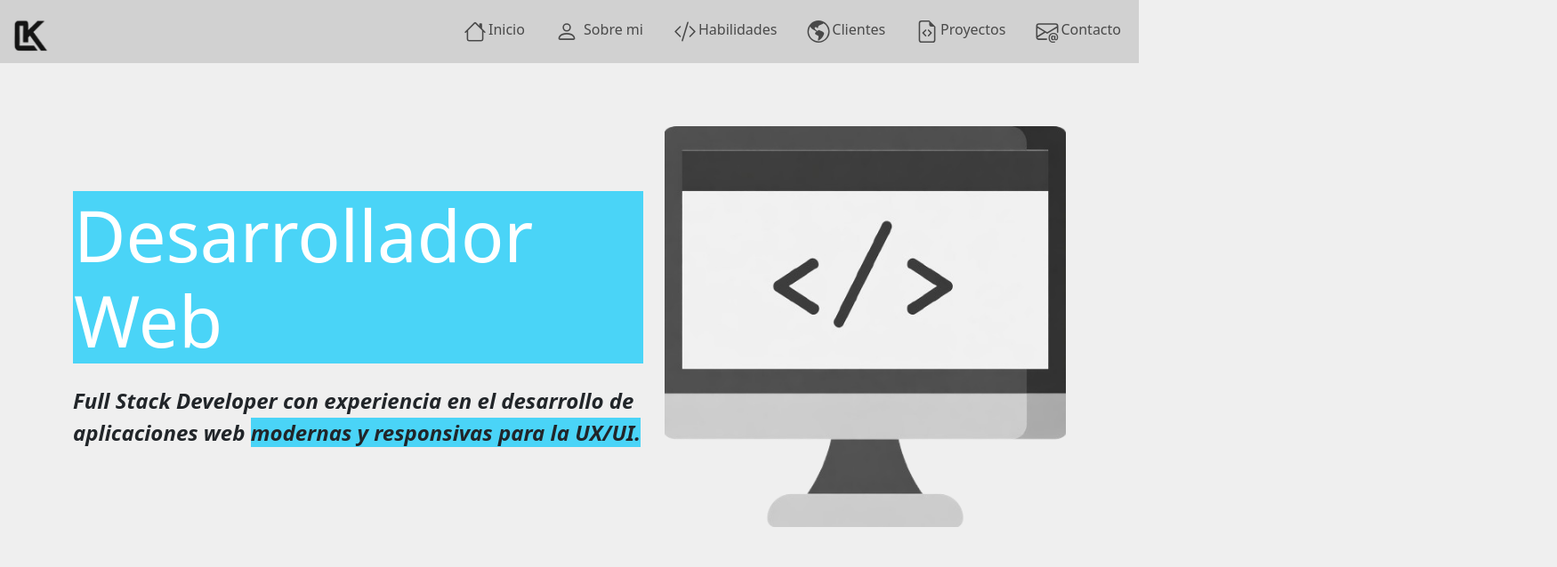
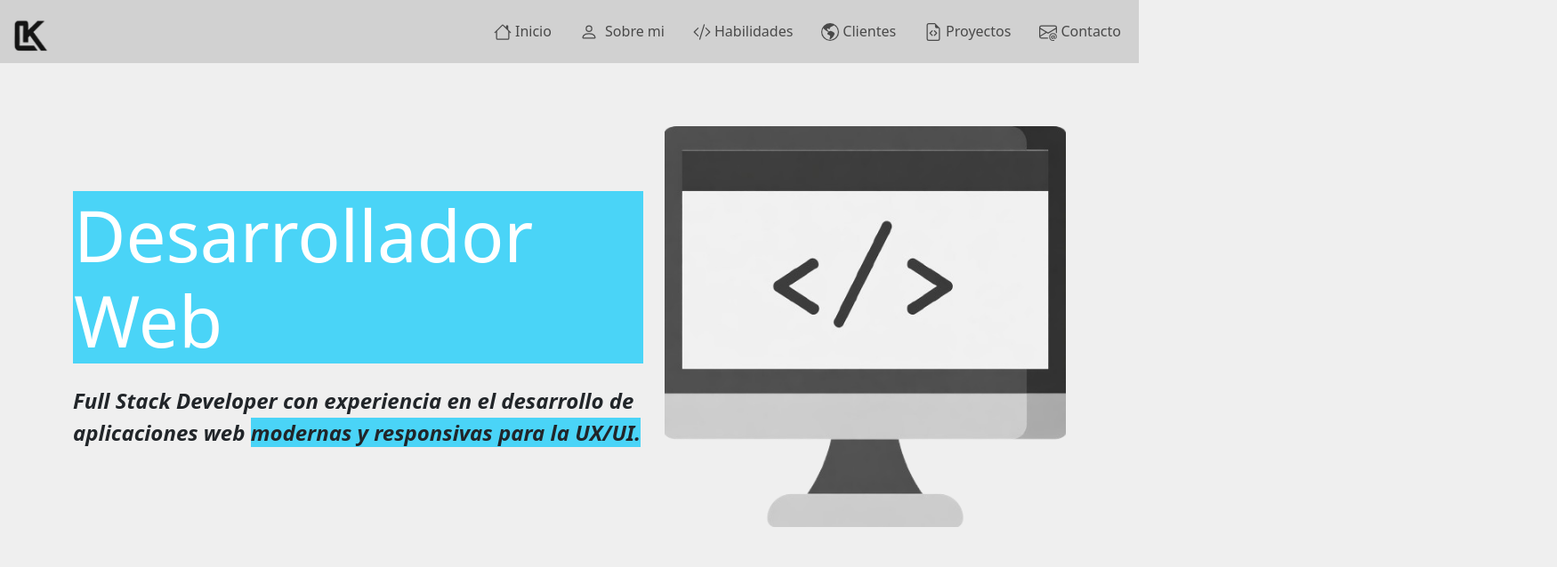
Before and after one commit to KarlosLuengas/Portafolio, a plain HTML site: page index.html in a window 1280 px wide. Shown: the top 638 px of the page at 89% size, 1750 px wide, since content can reach past the window. Drawn offline with nearby package versions, Linux system fonts and the light colour scheme.

Commit message:
actualizacion-11-12-25

```diff
--- a/index.html
+++ b/index.html
@@ -35,7 +35,7 @@
        ======================================== -->
   <header>
     <nav class="navbar navbar-expand-lg bg-body-tertiary fixed-top">
-      <div class="container-fluid">
+      <div class=" container-fluid">
         <a class="navbar-brand" href="#"><img id="logo" src="img/logo.png" alt="logo"></a>
         <button class="navbar-toggler" type="button" data-bs-toggle="collapse" data-bs-target="#navbarSupportedContent"
           aria-controls="navbarSupportedContent" aria-expanded="false" aria-label="Toggle navigation">
@@ -44,41 +44,41 @@
         <div class="collapse navbar-collapse" id="navbarSupportedContent">
           <ul class="navbar-nav nav-underline ms-auto mb-2 mb-lg-0">
             <li class="nav-item">
-              <a class="nav-link  " aria-current="page" href="#"><svg xmlns="http://www.w3.org/2000/svg" width="30"
-                  height="25" fill="currentColor" class="bi bi-house " viewBox="0 0 16 16">
+              <a class="nav-link" aria-current="page" href="#"><svg xmlns="http://www.w3.org/2000/svg" width="20"
+                  height="20" fill="currentColor" class="bi bi-house d-none d-lg-inline-block me-1" viewBox="0 0 16 16">
                   <path
                     d="M8.707 1.5a1 1 0 0 0-1.414 0L.646 8.146a.5.5 0 0 0 .708.708L2 8.207V13.5A1.5 1.5 0 0 0 3.5 15h9a1.5 1.5 0 0 0 1.5-1.5V8.207l.646.647a.5.5 0 0 0 .708-.708L13 5.793V2.5a.5.5 0 0 0-.5-.5h-1a.5.5 0 0 0-.5.5v1.293zM13 7.207V13.5a.5.5 0 0 1-.5.5h-9a.5.5 0 0 1-.5-.5V7.207l5-5z" />
                 </svg>Inicio</a>
             </li>
             <li class="nav-item">
-              <a class="nav-link" href="#">
-                <svg xmlns="http://www.w3.org/2000/svg" width="30" height="25" fill="currentColor" class="bi bi-person"
-                  viewBox="0 0 16 16">
+              <a class="nav-link" href="#sobre-mi">
+                <svg xmlns="http://www.w3.org/2000/svg" width="20" height="20" fill="currentColor"
+                  class="bi bi-person d-none d-lg-inline-block me-1" viewBox="0 0 16 16">
                   <path
                     d="M8 8a3 3 0 1 0 0-6 3 3 0 0 0 0 6m2-3a2 2 0 1 1-4 0 2 2 0 0 1 4 0m4 8c0 1-1 1-1 1H3s-1 0-1-1 1-4 6-4 6 3 6 4m-1-.004c-.001-.246-.154-.986-.832-1.664C11.516 10.68 10.289 10 8 10s-3.516.68-4.168 1.332c-.678.678-.83 1.418-.832 1.664z" />
                 </svg>
                 Sobre mi</a>
             </li>
             <li class="nav-item">
-              <a class="nav-link" href="#">
-                <svg xmlns="http://www.w3.org/2000/svg" width="30" height="25" fill="currentColor"
-                  class="bi bi-code-slash" viewBox="0 0 16 16">
+              <a class="nav-link" href="#habilidades">
+                <svg xmlns="http://www.w3.org/2000/svg" width="20" height="20" fill="currentColor"
+                  class="bi bi-code-slash d-none d-lg-inline-block me-1" viewBox="0 0 16 16">
                   <path
                     d="M10.478 1.647a.5.5 0 1 0-.956-.294l-4 13a.5.5 0 0 0 .956.294zM4.854 4.146a.5.5 0 0 1 0 .708L1.707 8l3.147 3.146a.5.5 0 0 1-.708.708l-3.5-3.5a.5.5 0 0 1 0-.708l3.5-3.5a.5.5 0 0 1 .708 0m6.292 0a.5.5 0 0 0 0 .708L14.293 8l-3.147 3.146a.5.5 0 0 0 .708.708l3.5-3.5a.5.5 0 0 0 0-.708l-3.5-3.5a.5.5 0 0 0-.708 0" />
                 </svg>Habilidades</a>
             </li>
             <li class="nav-item">
-              <a class="nav-link" href="#">
-                <svg xmlns="http://www.w3.org/2000/svg" width="30" height="25" fill="currentColor"
-                  class="bi bi-globe-americas" viewBox="0 0 16 16">
+              <a class="nav-link" href="#clientes">
+                <svg xmlns="http://www.w3.org/2000/svg" width="20" height="20" fill="currentColor"
+                  class="bi bi-globe-americas d-none d-lg-inline-block me-1" viewBox="0 0 16 16">
                   <path
                     d="M8 0a8 8 0 1 0 0 16A8 8 0 0 0 8 0M2.04 4.326c.325 1.329 2.532 2.54 3.717 3.19.48.263.793.434.743.484q-.121.12-.242.234c-.416.396-.787.749-.758 1.266.035.634.618.824 1.214 1.017.577.188 1.168.38 1.286.983.082.417-.075.988-.22 1.52-.215.782-.406 1.48.22 1.48 1.5-.5 3.798-3.186 4-5 .138-1.243-2-2-3.5-2.5-.478-.16-.755.081-.99.284-.172.15-.322.279-.51.216-.445-.148-2.5-2-1.5-2.5.78-.39.952-.171 1.227.182.078.099.163.208.273.318.609.304.662-.132.723-.633.039-.322.081-.671.277-.867.434-.434 1.265-.791 2.028-1.12.712-.306 1.365-.587 1.579-.88A7 7 0 1 1 2.04 4.327Z" />
                 </svg>Clientes</a>
             </li>
             <li class="nav-item">
-              <a class="nav-link" href="#">
-                <svg xmlns="http://www.w3.org/2000/svg" width="30" height="25" fill="currentColor"
-                  class="bi bi-file-earmark-code" viewBox="0 0 16 16">
+              <a class="nav-link" href="#proyectos">
+                <svg xmlns="http://www.w3.org/2000/svg" width="20" height="20" fill="currentColor"
+                  class="bi bi-file-earmark-code d-none d-lg-inline-block me-1" viewBox="0 0 16 16">
                   <path
                     d="M14 4.5V14a2 2 0 0 1-2 2H4a2 2 0 0 1-2-2V2a2 2 0 0 1 2-2h5.5zm-3 0A1.5 1.5 0 0 1 9.5 3V1H4a1 1 0 0 0-1 1v12a1 1 0 0 0 1 1h8a1 1 0 0 0 1-1V4.5z" />
                   <path
@@ -86,9 +86,9 @@
                 </svg>Proyectos</a>
             </li>
             <li class="nav-item">
-              <a class="nav-link" href="#">
-                <svg xmlns="http://www.w3.org/2000/svg" width="30" height="25" fill="currentColor"
-                  class="bi bi-envelope-at" viewBox="0 0 16 16">
+              <a class="nav-link" href="#contacto">
+                <svg xmlns="http://www.w3.org/2000/svg" width="20" height="20" fill="currentColor"
+                  class="bi bi-envelope-at d-none d-lg-inline-block me-1" viewBox="0 0 16 16">
                   <path
                     d="M2 2a2 2 0 0 0-2 2v8.01A2 2 0 0 0 2 14h5.5a.5.5 0 0 0 0-1H2a1 1 0 0 1-.966-.741l5.64-3.471L8 9.583l7-4.2V8.5a.5.5 0 0 0 1 0V4a2 2 0 0 0-2-2zm3.708 6.208L1 11.105V5.383zM1 4.217V4a1 1 0 0 1 1-1h12a1 1 0 0 1 1 1v.217l-7 4.2z" />
                   <path
@@ -599,7 +599,7 @@
                 viewBox="0 0 16 16">
                 <path
                   d="M8 0C3.58 0 0 3.58 0 8c0 3.54 2.29 6.53 5.47 7.59.4.07.55-.17.55-.38 0-.19-.01-.82-.01-1.49-2.01.37-2.53-.49-2.69-.94-.09-.23-.48-.94-.82-1.13-.28-.15-.68-.52-.01-.53.63-.01 1.08.58 1.23.82.72 1.21 1.87.87 2.33.66.07-.52.28-.87.51-1.07-1.78-.2-3.64-.89-3.64-3.95 0-.87.31-1.59.82-2.15-.08-.2-.36-1.02.08-2.12 0 0 .67-.21 2.2.82.64-.18 1.32-.27 2-.27s1.36.09 2 .27c1.53-1.04 2.2-.82 2.2-.82.44 1.1.16 1.92.08 2.12.51.56.82 1.27.82 2.15 0 3.07-1.87 3.75-3.65 3.95.29.25.54.73.54 1.48 0 1.07-.01 1.93-.01 2.2 0 .21.15.46.55.38A8.01 8.01 0 0 0 16 8c0-4.42-3.58-8-8-8" />
-              </svg>Karlos Luengas</a>s</p>
+              </svg>Karlos Luengas</a></p>
         </div>
       </div>
       <p>© 2025 Karlos Luengas. Todos los derechos reservados.</p>
--- a/style.css
+++ b/style.css
@@ -10,12 +10,14 @@
 /* Scroll suave */
 html {
   scroll-behavior: smooth;
+  overflow-x: hidden; /* Prevenir scroll horizontal */
 }
 
 /* Body principal */
 body {
   background-color: #efefef;
   padding-top: 70px; /* Espacio para navbar fija */
+  overflow-x: hidden; /* Prevenir scroll horizontal */
 }
 
 /* ========================================
@@ -132,7 +134,7 @@ body {
 footer {
   background-color: #fff;
   border-radius: 10px;
-  width: 950%;
+  width: 100%; /* Corregido de 950% */
   max-width: 1750px;
   height: 100%;
   margin: 20px auto;
```
